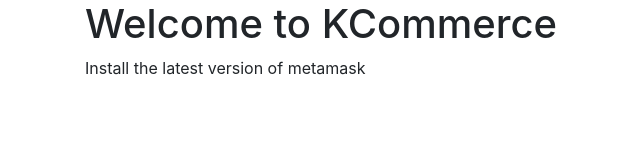
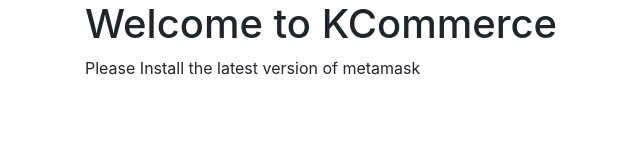
Before and after one commit to KPWithCode/CommerceKing, a React (Create React App) app in the folder frontend/: page / in a window 1280 px wide. Shown: the top 160 px of the page, without its empty margins (15-655 px from the left). Built offline with nearby package versions, Linux system fonts and the light colour scheme.

Commit message:
Updated screen if metamask is not found

```diff
--- a/frontend/src/App.js
+++ b/frontend/src/App.js
@@ -19,7 +19,7 @@
       <div className='container'>
         <div className='col-sm-12'>
           <h1> Welcome to KCommerce</h1>
-          <p>Install the latest version of metamask</p>
+          <p>Please Install the latest version of metamask</p>
         </div>
       </div>
     )
```
